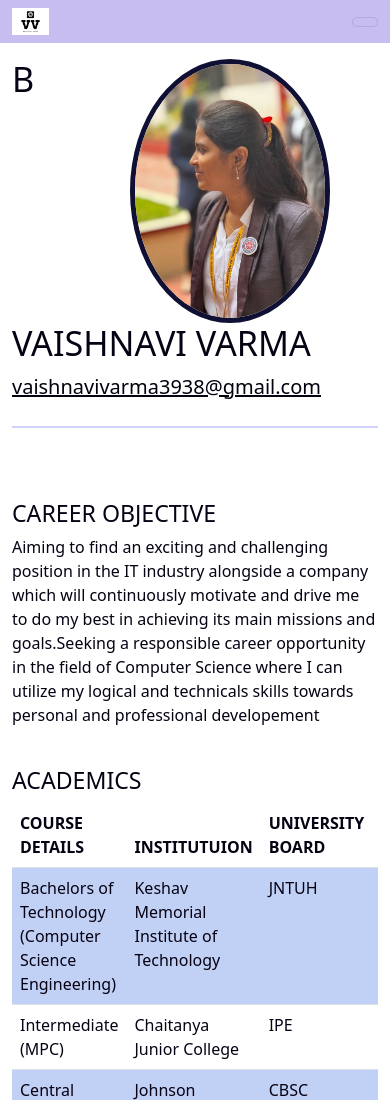
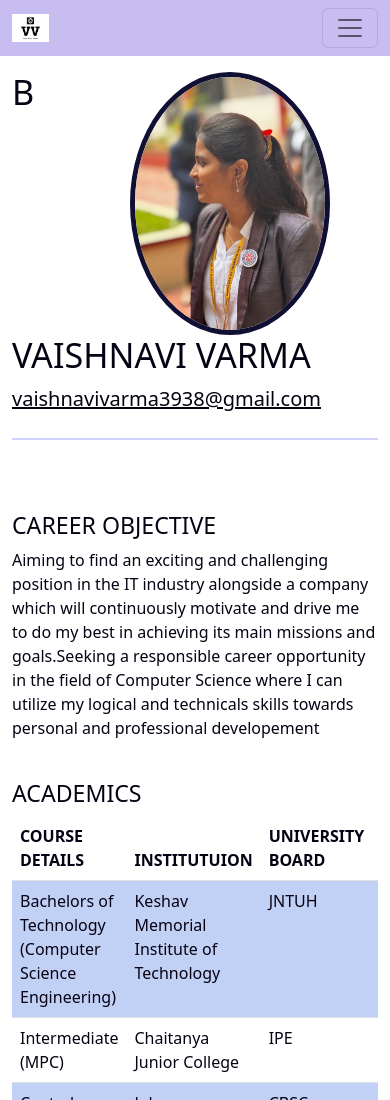
Before and after one commit to varma3005/portfolio, a plain HTML site: page index.html in a window 390 px wide. Shown: the top 1100 px of the page. Drawn offline with nearby package versions, Linux system fonts and the light colour scheme.

Commit message:
Update index.html

```diff
--- a/index.html
+++ b/index.html
@@ -19,6 +19,7 @@
             <button class="navbar-toggler" type="button" data-bs-toggle="collapse" data-bs-target="#navbarTogglerDemo02"
                 aria-controls="navbarTogglerDemo02" aria-expanded="false" aria-label="Toggle navigation"
                 style="color: white;">
+                <span class="navbar-toggler-icon"></span>
         </button>
         <div class="collapse navbar-collapse" id="navbarTogglerDemo02">
 
```
